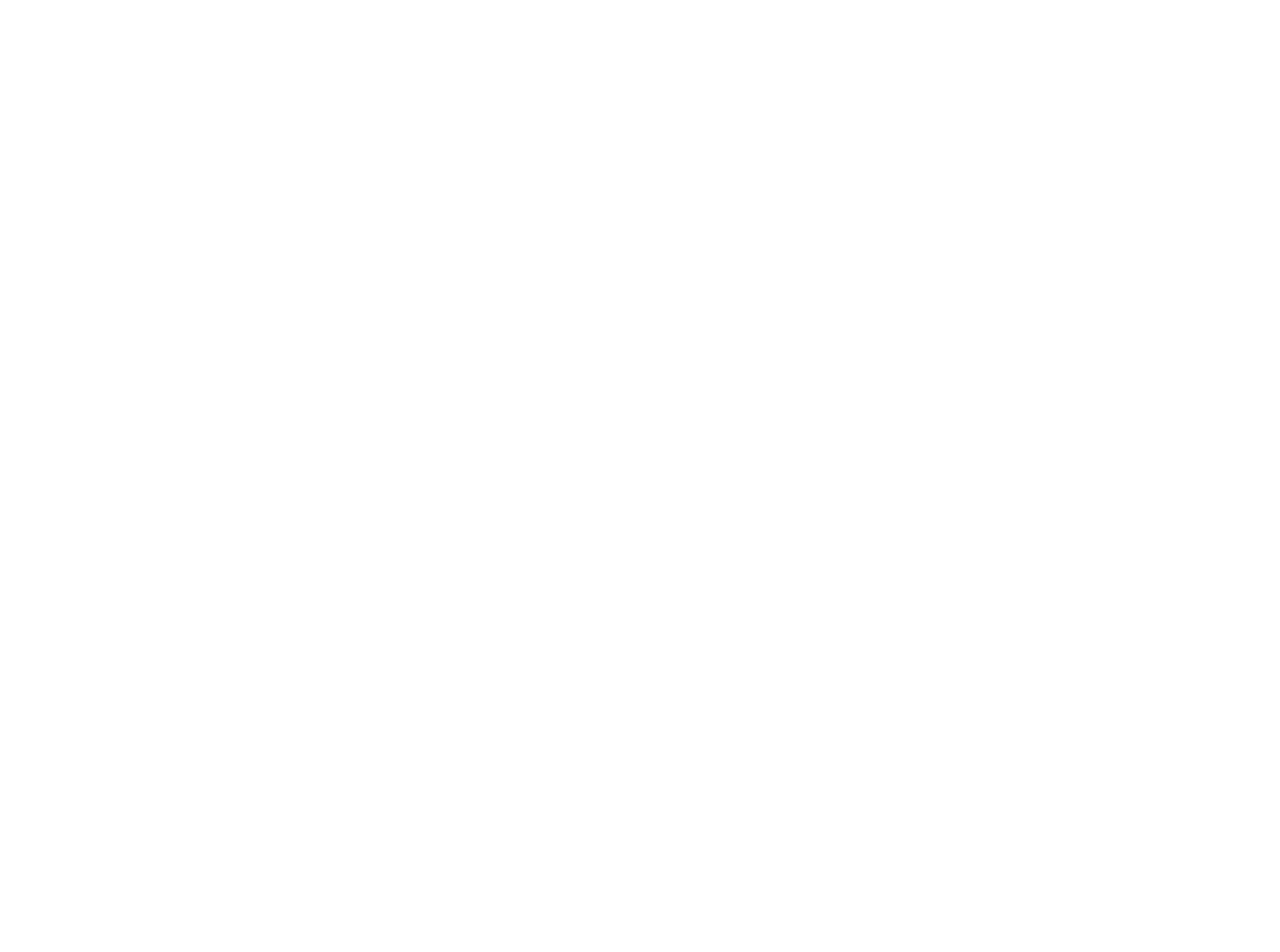
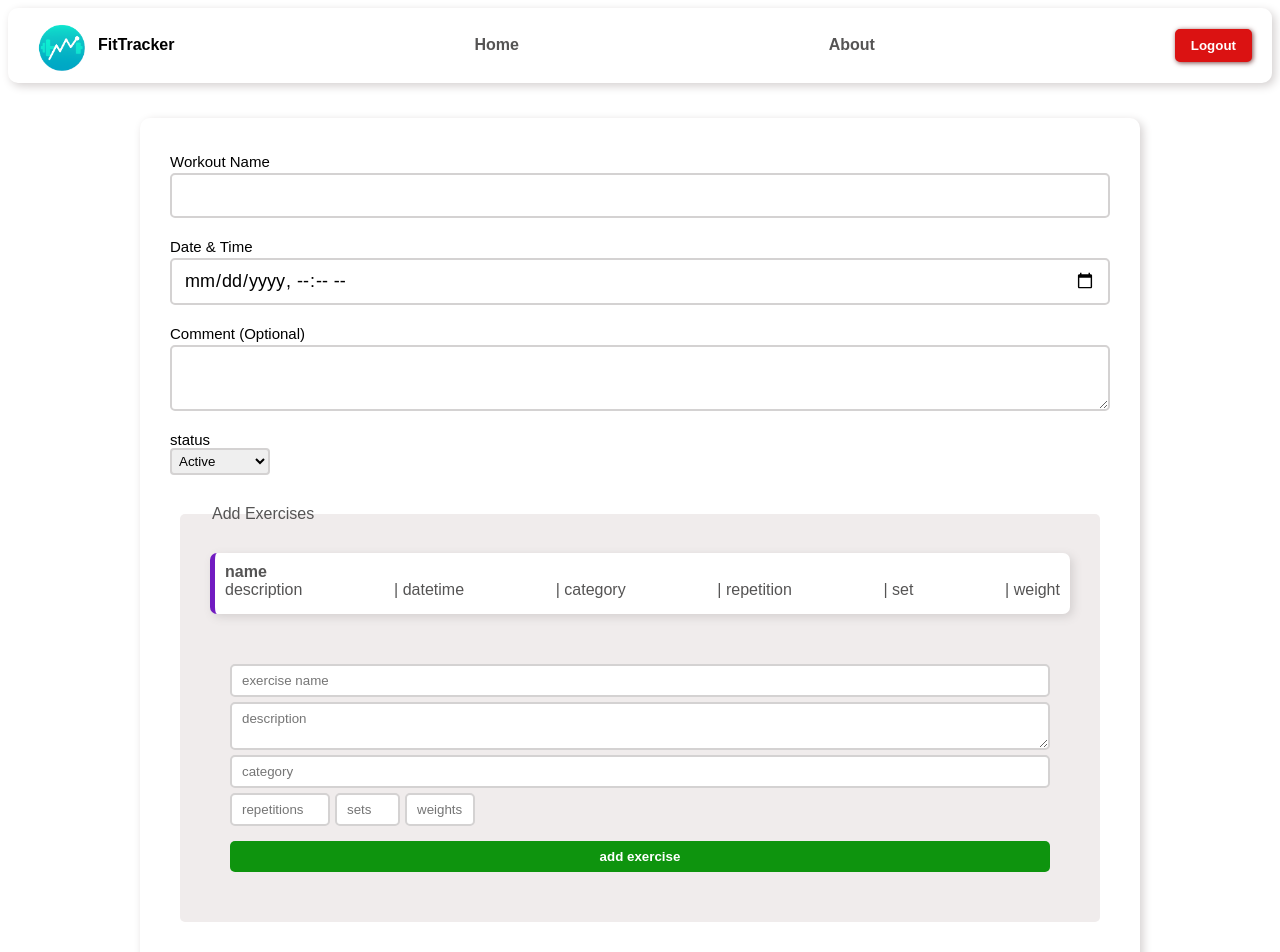
Before and after one commit to fateme-abdellahi/workout_tracker, a React (Vite) app in the folder frontend/workout-tracker/: page /workouts/add in a window 1280 px wide. Before the commit this address had no page. Shown: the top 952 px of the page. Before the commit the page ends 800 px from the top, so only its background shows below. Built offline with nearby package versions, Linux system fonts and the light colour scheme.

Commit message:
add UI to add workout page

```diff
--- a/frontend/workout-tracker/src/App.jsx
+++ b/frontend/workout-tracker/src/App.jsx
@@ -1,15 +1,16 @@
 import './App.css'
+import MainLayout from './layouts/MainLayout'
 import { Route, Routes } from 'react-router-dom'
-import Home from './pages/home'
-import MainLayout from './layouts/mainLayout'
+import Home from './pages/Home'
+import AddWorkout from './pages/AddWorkout'
 
 function App() {
-
   return (
     <Routes>
       <Route path='/' element={<MainLayout />} >
         <Route path='/' element={<Home />} />
         <Route path='/about' />
+        <Route path='/workouts/add' element={<AddWorkout />} />
       </Route>
     </Routes>
   )
--- /dev/null
+++ b/frontend/workout-tracker/src/assets/css/add-workout.css
@@ -0,0 +1,139 @@
+@import url(./utils/variables.css);
+
+form {
+    display: block;
+    margin: auto;
+    margin: 35px auto;
+    box-shadow: var(--shadow);
+    border-radius: 10px;
+    padding: 35px 30px;
+    max-width: 1000px;
+}
+
+input,
+label,
+textarea {
+    display: block;
+    outline: none;
+}
+
+form>input,
+form>textarea {
+    margin-bottom: 20px;
+    margin-top: 3px;
+    width: 100%;
+    border: 2px solid var(--gray);
+    padding: 10px 12px;
+    font-size: large;
+    border-radius: 5px;
+}
+
+form>label {
+    font-size: 15px;
+}
+
+select {
+    border: 2px solid var(--gray);
+    padding: 3px;
+    border-radius: 4px;
+    width: 100px;
+}
+
+.exercises {
+    margin: 30px 10px;
+    padding: 30px;
+    border: none;
+    border-radius: 5px;
+    background-color: var(--light-gray);
+
+}
+
+legend {
+    color: var(--dark-gray);
+}
+
+.exercises-form {
+    display: flex;
+    flex-wrap: wrap;
+    align-items: center;
+    padding: 20px;
+    /* justify-content: space-between; */
+}
+
+.exercises-form * {
+    border-radius: 5px;
+    border: 2px solid var(--gray);
+    padding: 1px 5px;
+}
+
+.exercises-form button {
+    border: none;
+    background-color: var(--dark-green);
+    padding: 8px;
+    color: white;
+    font-weight: 600;
+    width: 100%;
+    margin-top: 10px;
+}
+
+.exercises-form button:hover {
+    cursor: pointer;
+    background-color: var(--green);
+}
+
+.exercises-form input,
+.exercises-form textarea {
+    margin-bottom: 5px;
+    padding: 7px 10px;
+    width: 100%;
+}
+
+
+#exercise-repetitions {
+    width: 100px;
+    margin-right: 5px;
+}
+
+#exercise-sets {
+    width: 65px;
+    margin-right: 5px;
+}
+
+#exercise-weights {
+    width: 70px;
+}
+
+button[type="submit"] {
+    background-color: var(--orange);
+    width: 100%;
+    padding: 10px;
+    border: none;
+    border-radius: 5px;
+    color: white;
+    font-size: 17px;
+    font-weight: 600;
+    margin-top: 10px;
+}
+
+button[type="submit"]:hover {
+    background-color: var(--light-orange);
+}
+
+.added-exercises {
+    display: flex;
+    justify-content: space-between;
+    flex-wrap: wrap;
+    background-color: white;
+    margin-bottom: 30px;
+    padding: 10px;
+    padding-bottom: 15px;
+    border-radius: 7px;
+    border-left: 5px solid var(--purple);
+    box-shadow: var(--shadow);
+    color: var(--dark-gray);
+}
+
+.added-exercises-name {
+    width: 100%;
+    font-weight: 700;
+}
--- a/frontend/workout-tracker/src/assets/css/utils/variables.css
+++ b/frontend/workout-tracker/src/assets/css/utils/variables.css
@@ -5,9 +5,12 @@
 
     /* colors */
     --light-gray: rgb(240, 236, 236);
+    --gray: rgb(212, 210, 210);
     --dark-gray: rgb(85, 84, 84);
     --green: rgb(26, 211, 26);
+    --dark-green: rgb(14, 148, 14);
     --red: rgb(219, 18, 18);
+    --light-orange: rgb(250, 203, 116);
     --orange: rgb(250, 172, 28);
     --purple: rgb(113, 27, 193);
 
--- a/frontend/workout-tracker/src/layouts/MainLayout.jsx
+++ b/frontend/workout-tracker/src/layouts/MainLayout.jsx
@@ -1,5 +1,5 @@
 import { Outlet } from "react-router-dom"
-import Navbar from "../components/navbar"
+import Navbar from "../components/Navbar"
 
 const MainLayout = () => {
     return <>
--- /dev/null
+++ b/frontend/workout-tracker/src/pages/AddWorkout.jsx
@@ -0,0 +1,45 @@
+import '../assets/css/add-workout.css'
+
+const AddWorkoutPage = () => {
+    return <>
+        <form>
+            <label htmlFor="workout-name">Workout Name</label>
+            <input type="text" id="workout-name" required />
+            <label htmlFor="datetime">Date & Time</label>
+            <input type="datetime-local" id="datetime" required />
+
+            <label htmlFor="comments">Comment (Optional)</label>
+            <textarea id="comments"></textarea>
+            <label htmlFor="status">status</label>
+            <select id="status">
+                <option>Active</option>
+                <option>Pending</option>
+            </select>
+
+            <fieldset className='exercises'>
+                <legend>Add Exercises</legend>
+                <div className='added-exercises'>
+                    <div className='added-exercises-name'>name</div>
+                    <div className='added-exercises-description'>description</div>
+                    <div className='added-exercises-datetime'><span>| </span>datetime</div>
+                    <div className='added-exercises-category'><span>| </span>category</div>
+                    <div className='added-exercises-repitition'><span>| </span>repetition</div>
+                    <div className='added-exercises-set'><span>| </span>set</div>
+                    <div className='added-exercises-weight'><span>| </span>weight</div>
+                </div>
+                <div className='exercises-form'>
+                    <input id="exercise-name" type='text' placeholder='exercise name' />
+                    <textarea id='exercise-description' placeholder='description'></textarea>
+                    <input type="text" id="exercise-category" placeholder='category' />
+                    <input type="number" id="exercise-repetitions" placeholder='repetitions' />
+                    <input type="number" id="exercise-sets" placeholder='sets' />
+                    <input id='exercise-weights' placeholder='weights' />
+
+                    <button type='button'>add exercise</button>
+                </div>
+            </fieldset>
+            <button type="submit">Add Workout</button>
+        </form>
+    </>
+}
+export default AddWorkoutPage
--- a/frontend/workout-tracker/src/pages/home.jsx
+++ b/frontend/workout-tracker/src/pages/home.jsx
@@ -1,15 +1,21 @@
 import Workout from "../components/workout"
 import '../assets/css/home.css'
+import { useNavigate } from 'react-router-dom'
 
 const Home = () => {
+    const navigate = useNavigate()
+    const addWorkoutHandler = () => {
+        navigate('/workouts/add/')
+    }
+
     return <>
         <div className="workouts">
-            <button className="workout-add-button">+</button>
+            <button onClick={addWorkoutHandler} className="workout-add-button">+</button>
             <h1 className="workouts-title">Your Workouts</h1>
             <Workout name="workout-1" status="active" date="10-01-2025" comment="workout comment" key="1" />
-            <Workout name="workout-2" status="active" date="11-01-2025" comment="workout comment" key="1" />
-            <Workout name="workout-3" status="pending" date="12-01-2025" comment="workout comment" key="1" />
-            <Workout name="workout-4" status="active" date="13-01-2025" comment="workout comment" key="1" />
+            <Workout name="workout-2" status="active" date="11-01-2025" comment="workout comment" key="2" />
+            <Workout name="workout-3" status="pending" date="12-01-2025" comment="workout comment" key="3" />
+            <Workout name="workout-4" status="active" date="13-01-2025" comment="workout comment" key="4" />
         </div>
         <div className="workouts-load-more">load more workouts</div>
     </>
```
